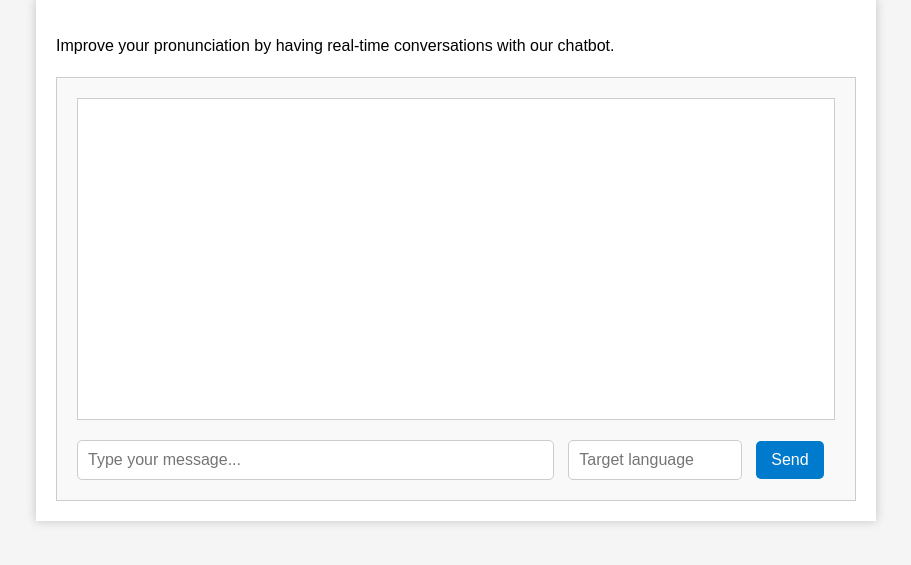
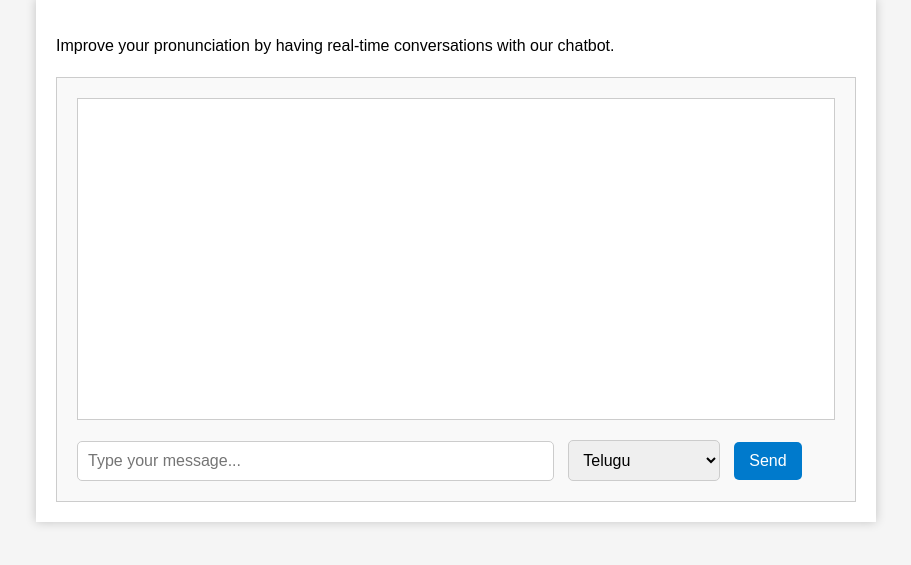
Before and after one commit to Saikathyaini/Language-Learning-Platform, a Flask app: page /Speaking in a window 1280 px wide. Shown: the part 122-687 px from the top of the page, without its empty margins (184-1095 px from the left). Run offline with Flask 3, Linux system fonts and the light colour scheme.

Commit message:
commit completed

```diff
--- a/templates/Speaking.html
+++ b/templates/Speaking.html
@@ -104,7 +104,13 @@
         </div>
         <div id="user-input">
             <input type="text" id="user-message" name="user-message" placeholder="Type your message...">
-            <input type="text" id="target-language" name="target-language" placeholder="Target language">
+            <select id="target-language" name="target-language">
+                <option value="telugu">Telugu</option>
+                <option value="hindi">Hindi</option>
+                <option value="english">English</option>
+                <option value="kannada">Kannada</option>
+                <option value="tamil">Tamil</option>
+            </select>
             <button id="send-button">Send</button>
             <input type="hidden" id="user-id" name="user-id" value="{{session.get('user_id') }}">
         </div>
```
Also changed, not shown: instance/app.db.
